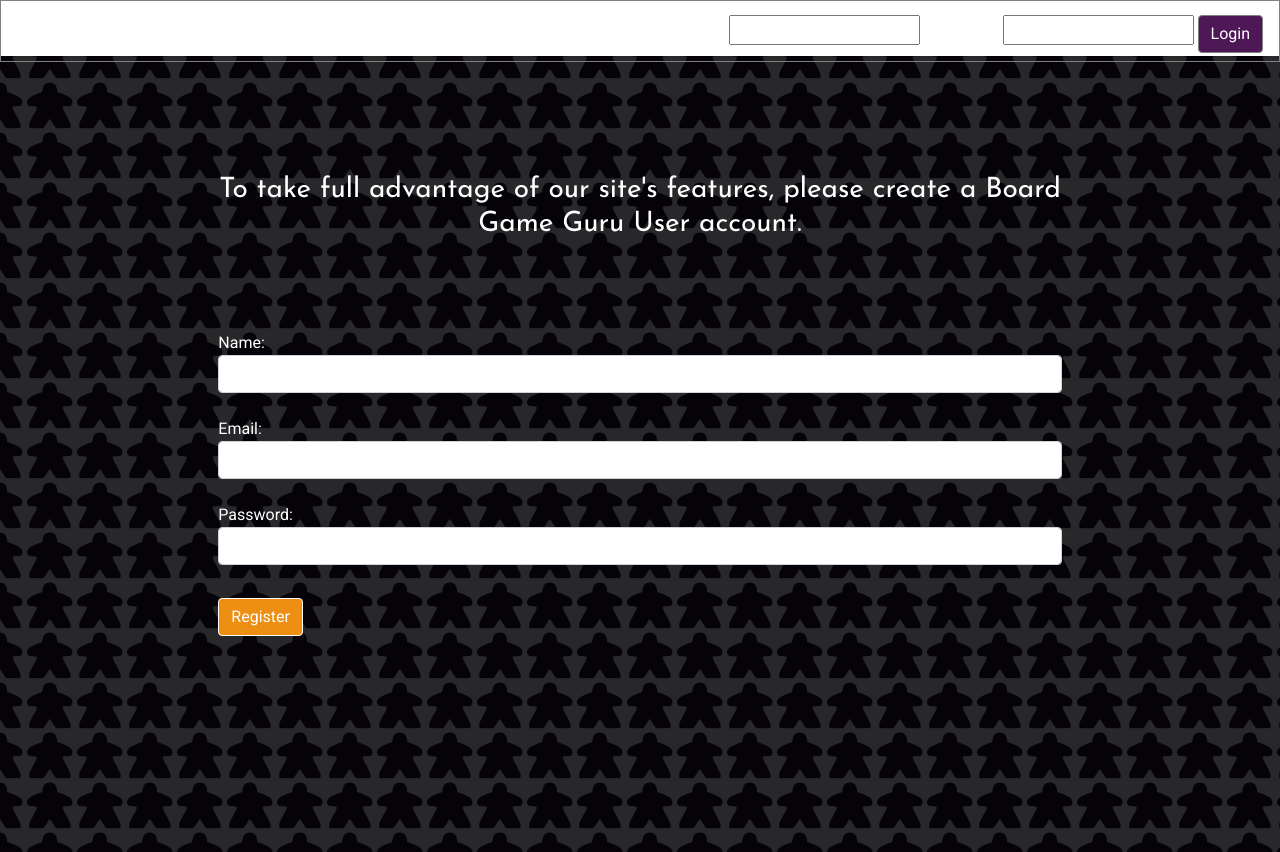
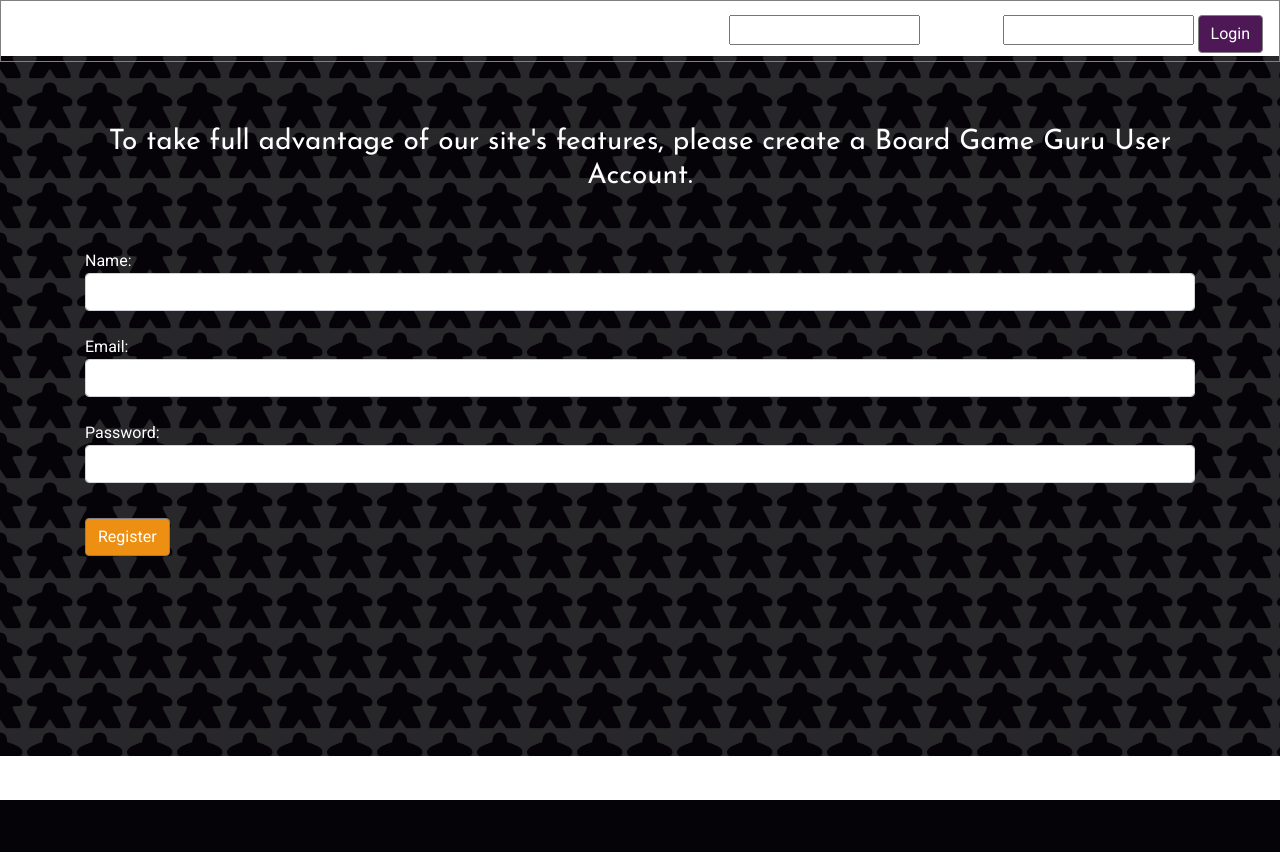
Before and after one commit to elaineyoung702/board-game-guru, a Flask app: page /favorites in a window 1280 px wide. After the commit the page ends 800 px from the top, so only its background shows below. Run offline with Flask 2, Linux system fonts and the light colour scheme; some libraries are stand-ins or nearby versions.

Commit message:
added container class and removed other unneeded classes. replaced one-off button styling. added formatting in preparation for deployment

```diff
--- a/templates/register.html
+++ b/templates/register.html
@@ -1,21 +1,18 @@
 {% extends 'base.html' %}
+
 {% block title %}User Registration{% endblock %}
 
 {% block body %}
 
-<br><br>
-<div class="row">
-    <br><br>
-    <div class="col-sm-8 offset-2">
-        <h3>To take full advantage of our site's features, please create a Board Game Guru User account.</h3><br><br>
-        <form action='/register' method='POST'>
-            <div class="form-group">
-                Name: <input type="text" class="form-control" name="name" required><br>
-                Email: <input class="form-control" type="email" name="email" required><br>
-                Password: <input class="form-control" type="password" name="password" required><br>
-                <input class="btn select-btn" type="submit" style="background-color: #ed8f13;" value="Register">
-            </div>
-        </form>
-    </div></div>
+<div class="container">
+    <h3>To take full advantage of our site's features, please create a Board Game Guru User Account.</h3>
+
+    <form action='/register' method='POST'>
+        Name: <input type="text" class="form-control" name="name" required><br>
+        Email: <input class="form-control" type="email" name="email" required><br>
+        Password: <input class="form-control" type="password" name="password" required><br>
+        <input class="btn org-btn" type="submit" value="Register">
+    </form>
+ </div>
 
 {% endblock %}
```
